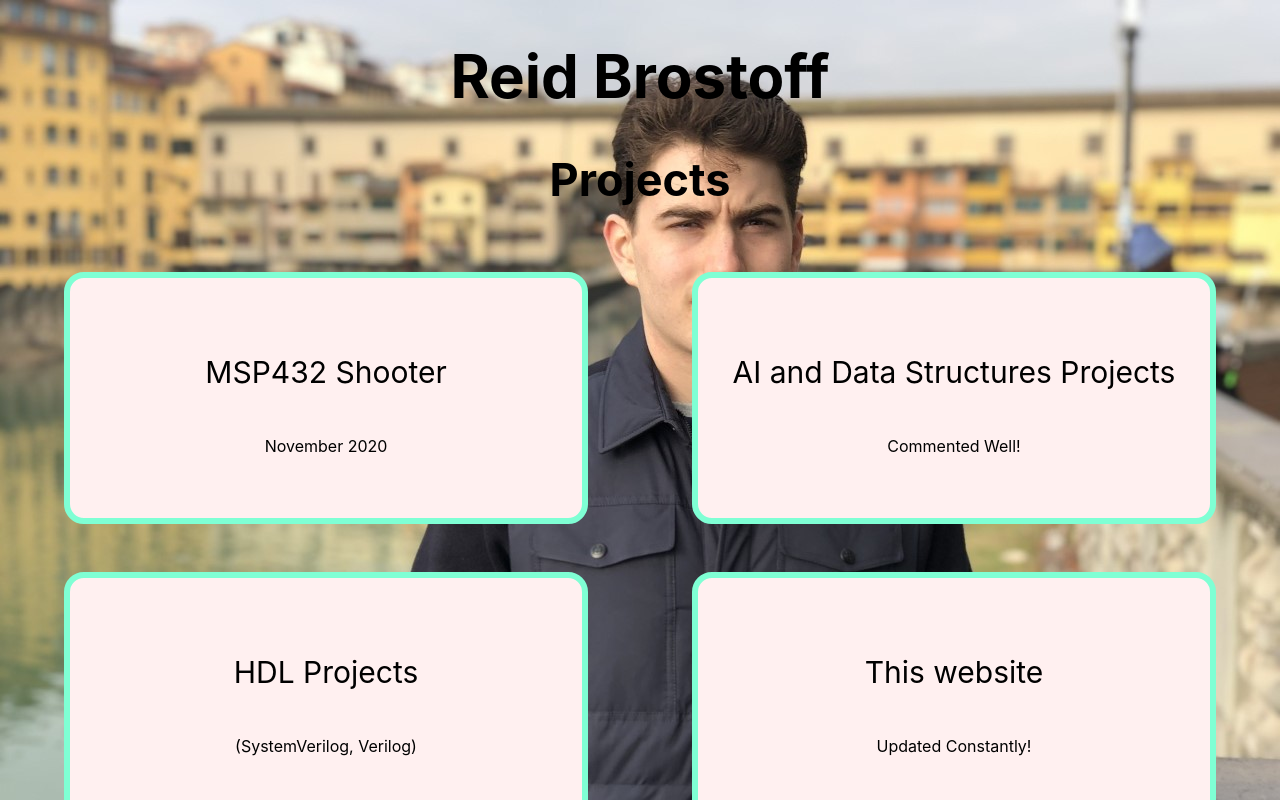
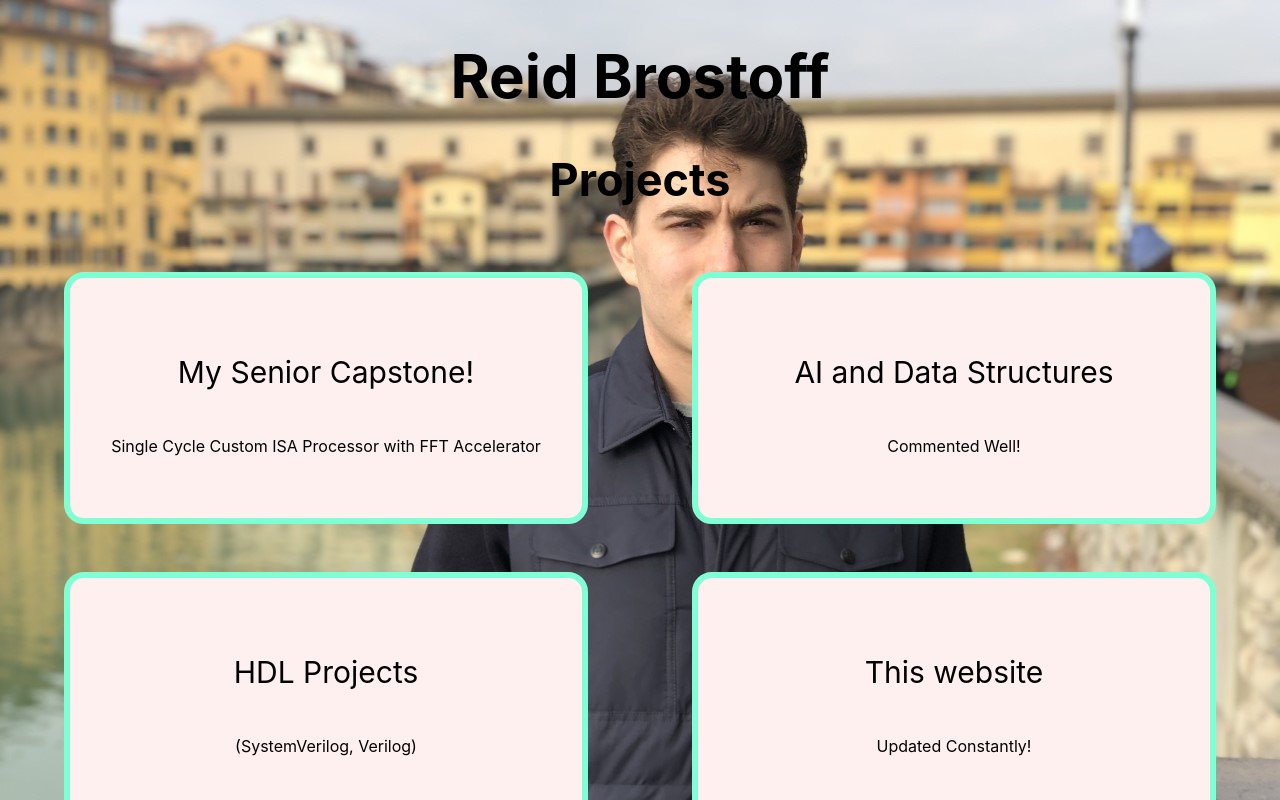
Before and after one commit to mrreider/website, a React (Create React App) app: page /Projects in a window 1280 px wide. Shown: the top 800 px of the page. Built offline with nearby package versions, Linux system fonts and the light colour scheme.

Commit message:
Added capstone and tweaked styling

```diff
--- a/src/components/education/Education.js
+++ b/src/components/education/Education.js
@@ -83,7 +83,7 @@ class Education extends Component {
                         <strong>Degree</strong><br />
                     B.S., Computer Engineering, Computer Science<br /><br />
                         <strong>GPA</strong><br />
-                    3.45/4.0
+                    3.49/4.0
                     <br />
                         <br />
                         <strong>Relevent Coursework</strong>
--- a/src/components/projects/Projects.js
+++ b/src/components/projects/Projects.js
@@ -6,7 +6,7 @@ class Projects extends Component {
 
     state = {
         javaHelpText: <p className={classes.lame2}>Commented Well!</p>,
-        cHelpText: <p className={classes.lame2}>November 2020</p>,
+        cHelpText: <p className={classes.lame2}>Single Cycle Custom ISA Processor with FFT Accelerator</p>,
         verilogHelpTexT: <p className={classes.lame2}>(SystemVerilog, Verilog)</p>,
         javascriptHelpText: <p className={classes.lame2}>Updated Constantly!</p>
     }
@@ -19,17 +19,17 @@ class Projects extends Component {
                     <h2>Projects</h2>
                 </div>
                 <div className={classes.projectBox}>
-                    <p onMouseOver={() => this.setState({ cHelpText: helpText })}
-                        onMouseOut={() => this.setState({ cHelpText: <p className={classes.lame2}>November 2020</p> })}
-                        onClick={() => window.open('https://github.com/mrreider/Portfolio/tree/main/Projects/MSP432_Scope_Shooter', '_blank')}
-                        >MSP432 Shooter</p>
+                    <p onMouseOver={() => this.setState({ cHelpText: <p className={classes.lame1}>Check out the final report!</p> })}
+                        onMouseOut={() => this.setState({ cHelpText: <p className={classes.lame2}>Single Cycle Custom ISA Processor with FFT Accelerator</p> })}
+                        onClick={() => window.open('https://github.com/akseltorgerson/ECE554-Capstone', '_blank')}
+                        >My Senior Capstone!</p>
                     {this.state.cHelpText}
                 </div>
                 <div className={classes.projectBox}>
                     <p onMouseOver={() => this.setState({ javaHelpText: helpText })}
                         onMouseOut={() => this.setState({ javaHelpText: <p className={classes.lame2}>Commented Well!</p> })}
                         onClick={() => window.open('https://github.com/mrreider/Portfolio/tree/main/Projects/AI%20and%20Data%20Structures%20Projects', '_blank')}>
-                        AI and Data Structures Projects</p>
+                        AI and Data Structures</p>
                     {this.state.javaHelpText}
                 </div>
                 <div className={classes.projectBox}>
--- a/src/components/projects/Projects.module.css
+++ b/src/components/projects/Projects.module.css
@@ -55,7 +55,7 @@
   }
 
   .projectBox p {
-     transition: .6s;
+     /* transition: .6s; */
   }
 
   .projectBox p:first-of-type:hover {
```
Also changed, not shown: 1 other file (tests, documents, lock files or other folders).
